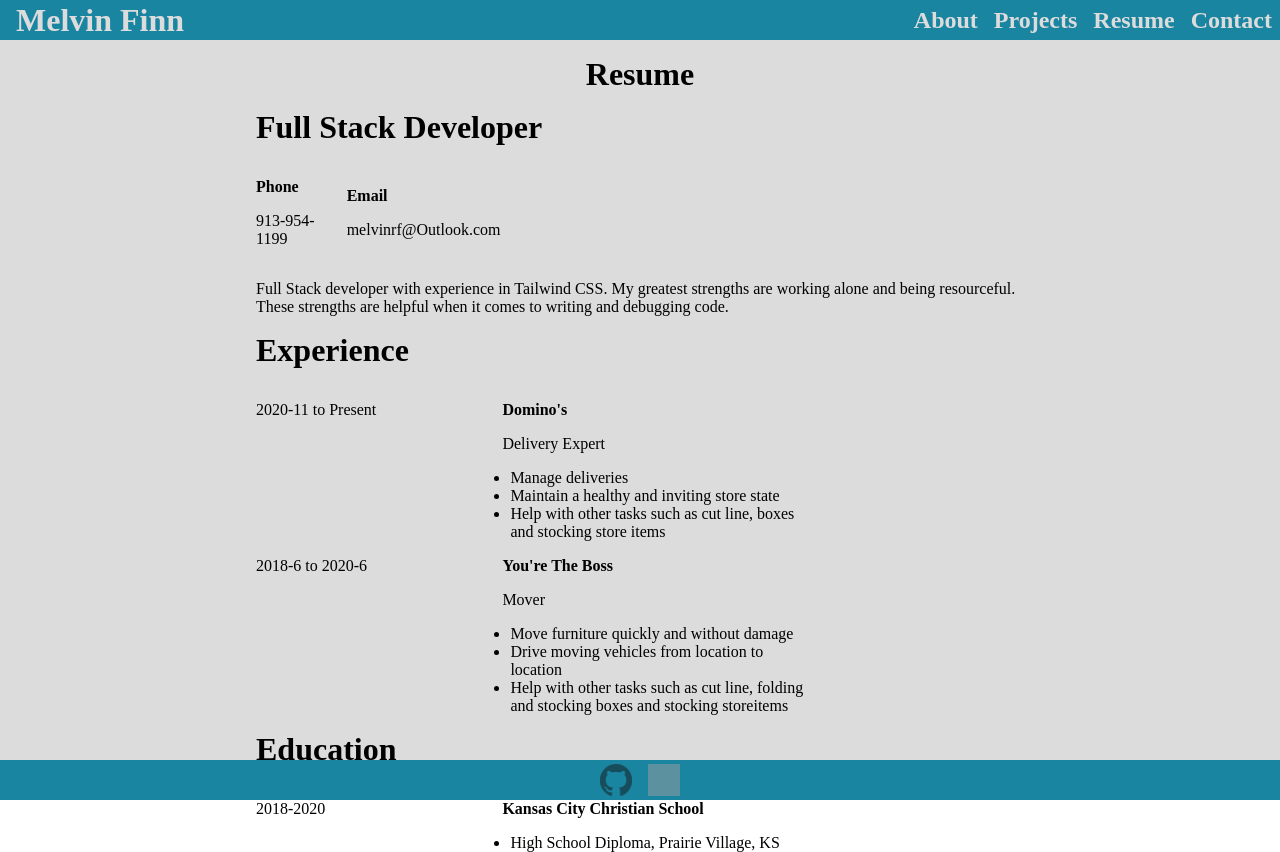
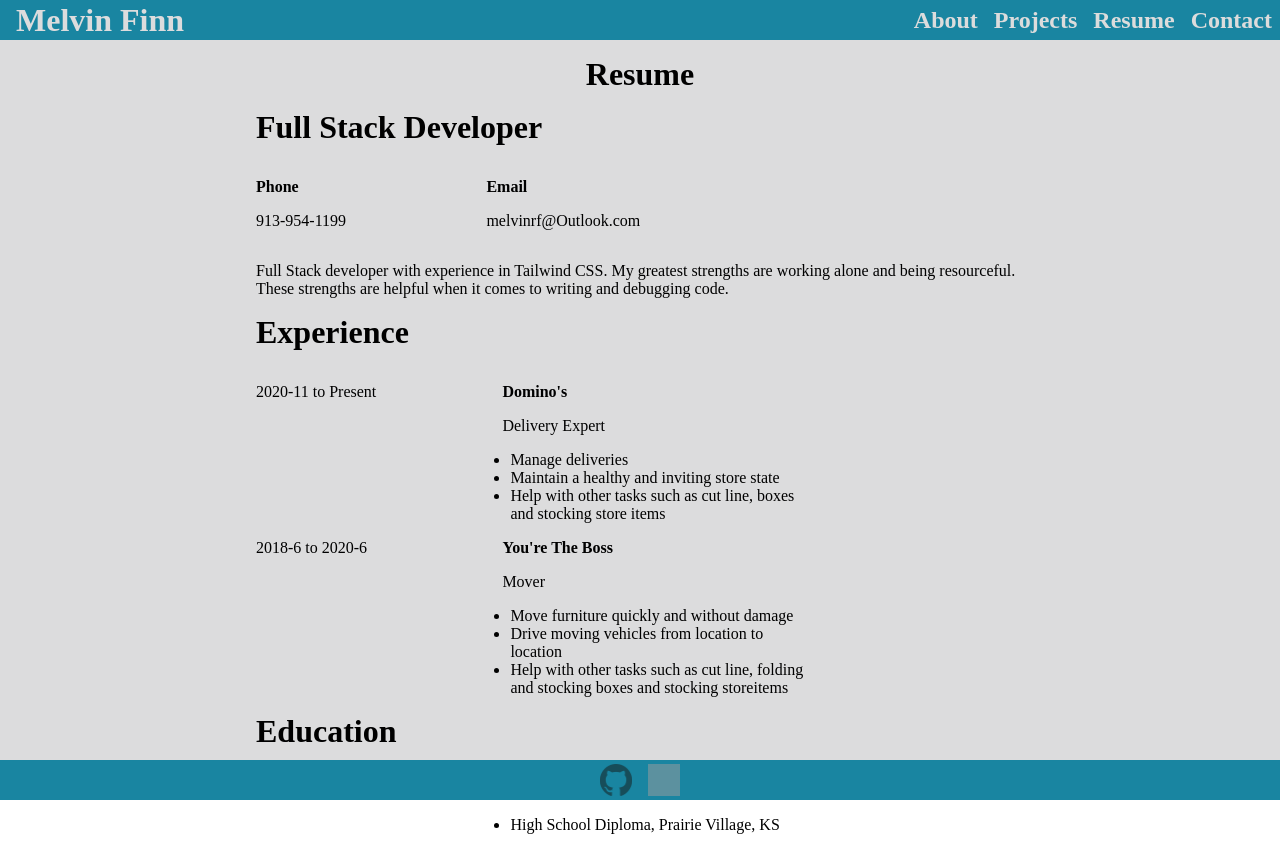
Before and after one commit to campe0n/react, a JavaScript app: page /Resume in a window 1280 px wide. Built offline with nearby package versions, Linux system fonts and the light colour scheme; grey boxes are pictures that could not be loaded; the HTML template or start-up script is replaced by a standard one.

Commit message:
fixed issue with phone number in resume not displaying properly

```diff
--- a/src/App.js
+++ b/src/App.js
@@ -3,7 +3,6 @@ import Project from "./components/Project";
 import Resume from "./components/Resume";
 import Nav from "./components/Nav";
 import Contact from "./components/Contact";
-import Button from "./components/Button";
 import githubLogo from "./images/githublogo.png";
 import linkedInLogo from "./images/linkedInLogo.png";
 
--- a/src/components/Button.js
+++ /dev/null
@@ -1,3 +0,0 @@
-export default function Button({ text }) {
-  return <button>{text}</button>;
-}
--- a/src/components/Contact.js
+++ b/src/components/Contact.js
@@ -1,5 +1,3 @@
-import Button from "../components/Button";
-
 export default function Contact() {
   return (
     <div>
--- a/src/index.css
+++ b/src/index.css
@@ -193,6 +193,7 @@ a:focus {
   justify-content: start;
   align-items: center;
   margin: 1rem 0;
+  width: 100%;
 }
 
 .infoDiv {
```
